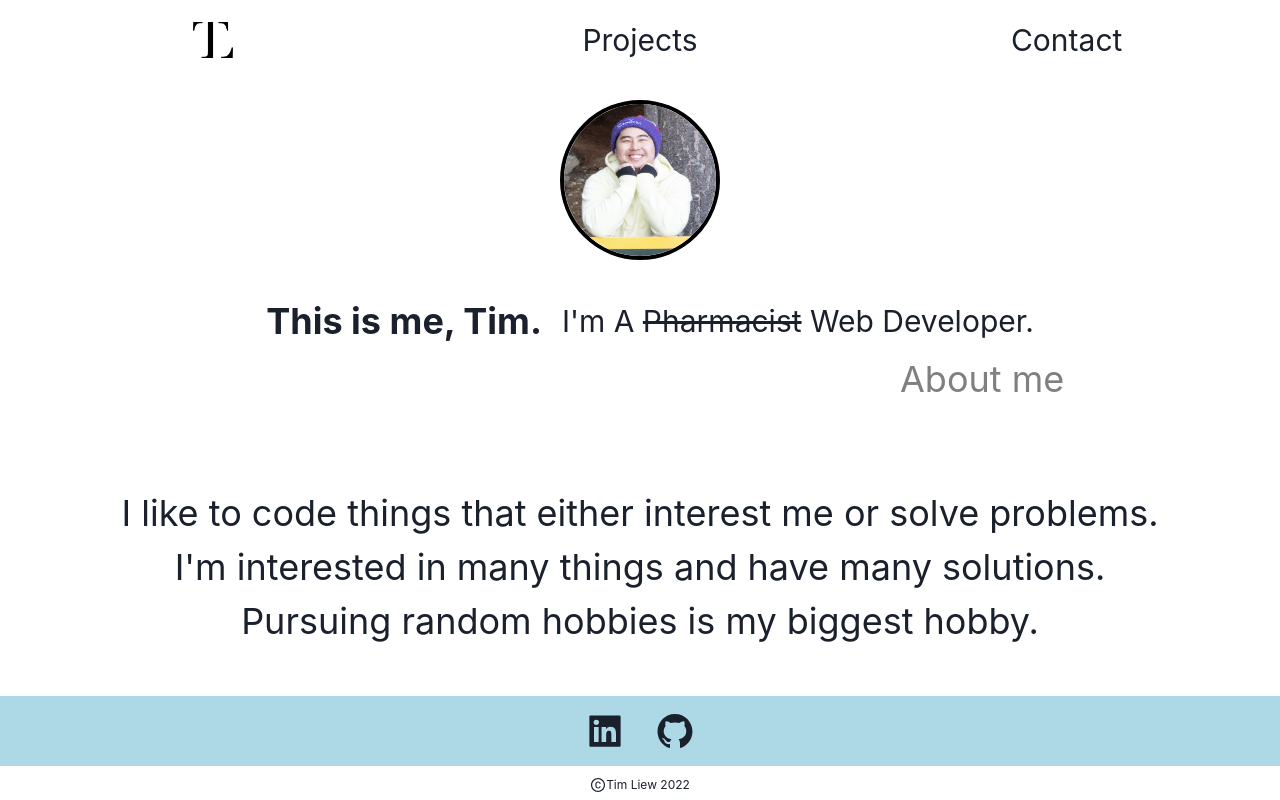
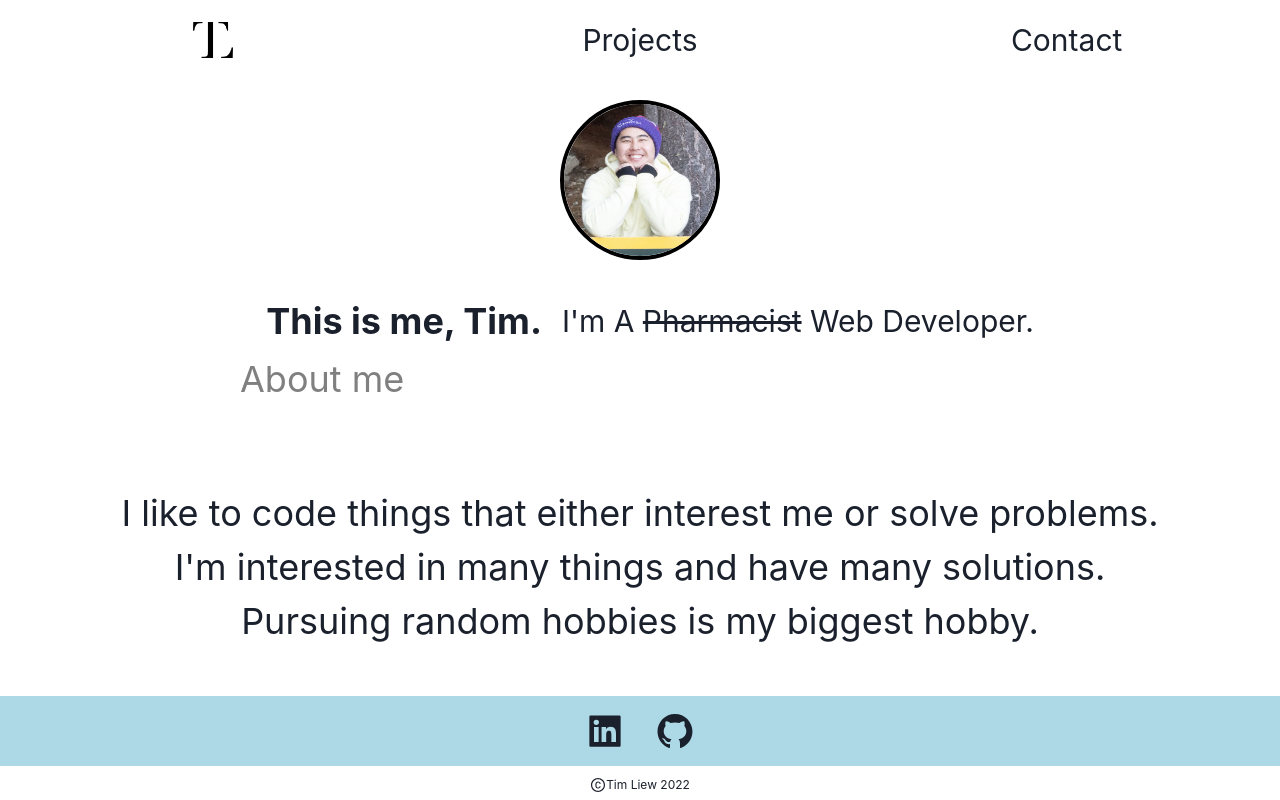
Before and after one commit to Tweemo/typescript-portfolio, a Next.js app: page / in a window 1280 px wide. Built offline with nearby package versions, Linux system fonts and the light colour scheme.

Commit message:
fixed view on mac

```diff
--- a/pages/about.tsx
+++ b/pages/about.tsx
@@ -3,7 +3,7 @@ import { Text } from '@chakra-ui/react'
 
 const About = () => (
   <>
-    <Text color='gray' fontSize={['xl','2xl','3xl','4xl', '4xl','5xl']} marginLeft={['20px','70px','200px','300px', '900px']} marginBottom={['20px','20px','30px','30px','80px']}>
+    <Text color='gray' fontSize={['xl','2xl','3xl','4xl', '4xl','5xl']} marginLeft={['20px','70px','200px','300px', '30vh']} marginBottom={['20px','20px','30px','30px','80px']}>
       About me
     </Text>
     <Text fontSize={['xl','2xl', '3xl','4xl','4xl','5xl']}  h={['28.5vh','30vh','30vh','27vh', '25vh', '30vh']} align='center' margin={['20px','5px', '0px']}>
```
